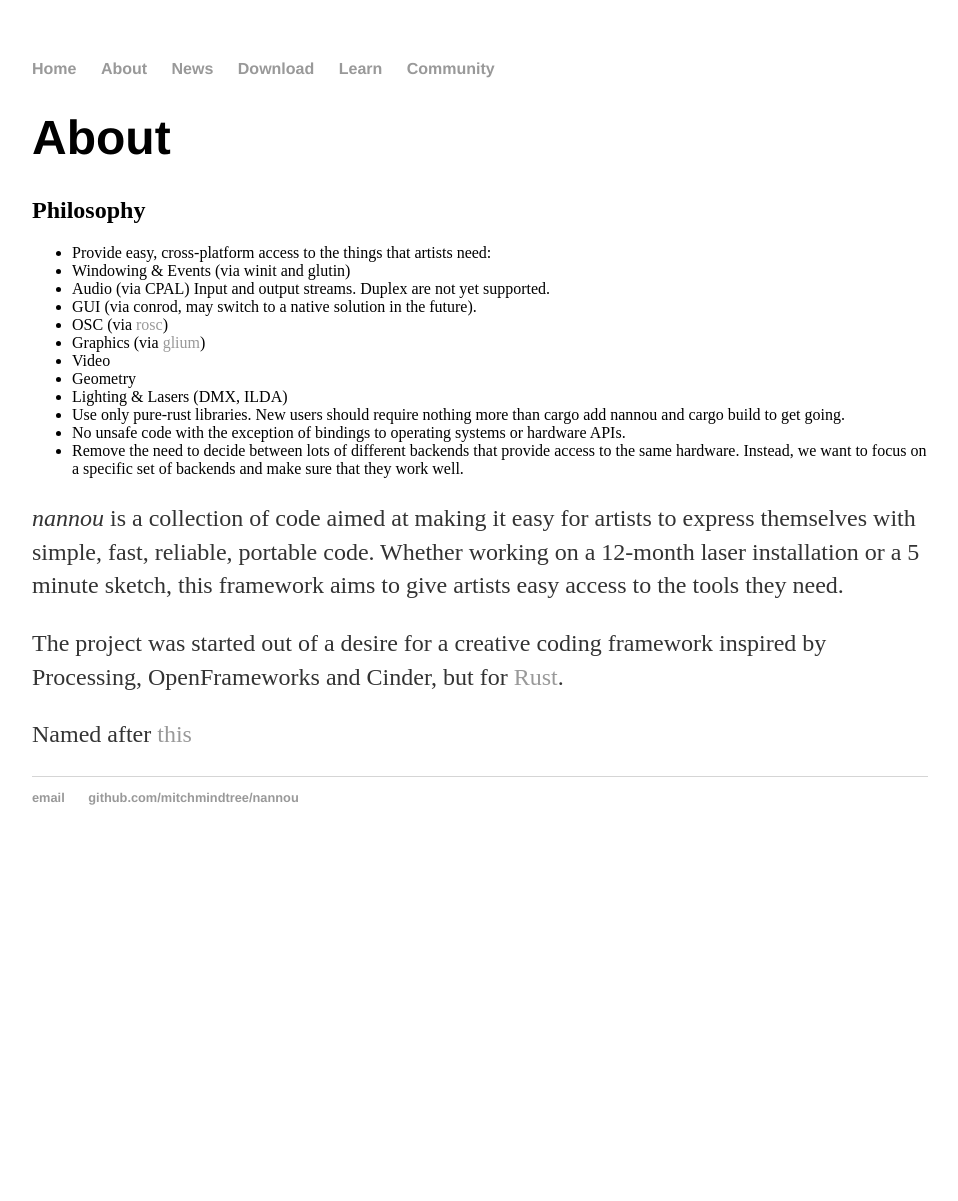
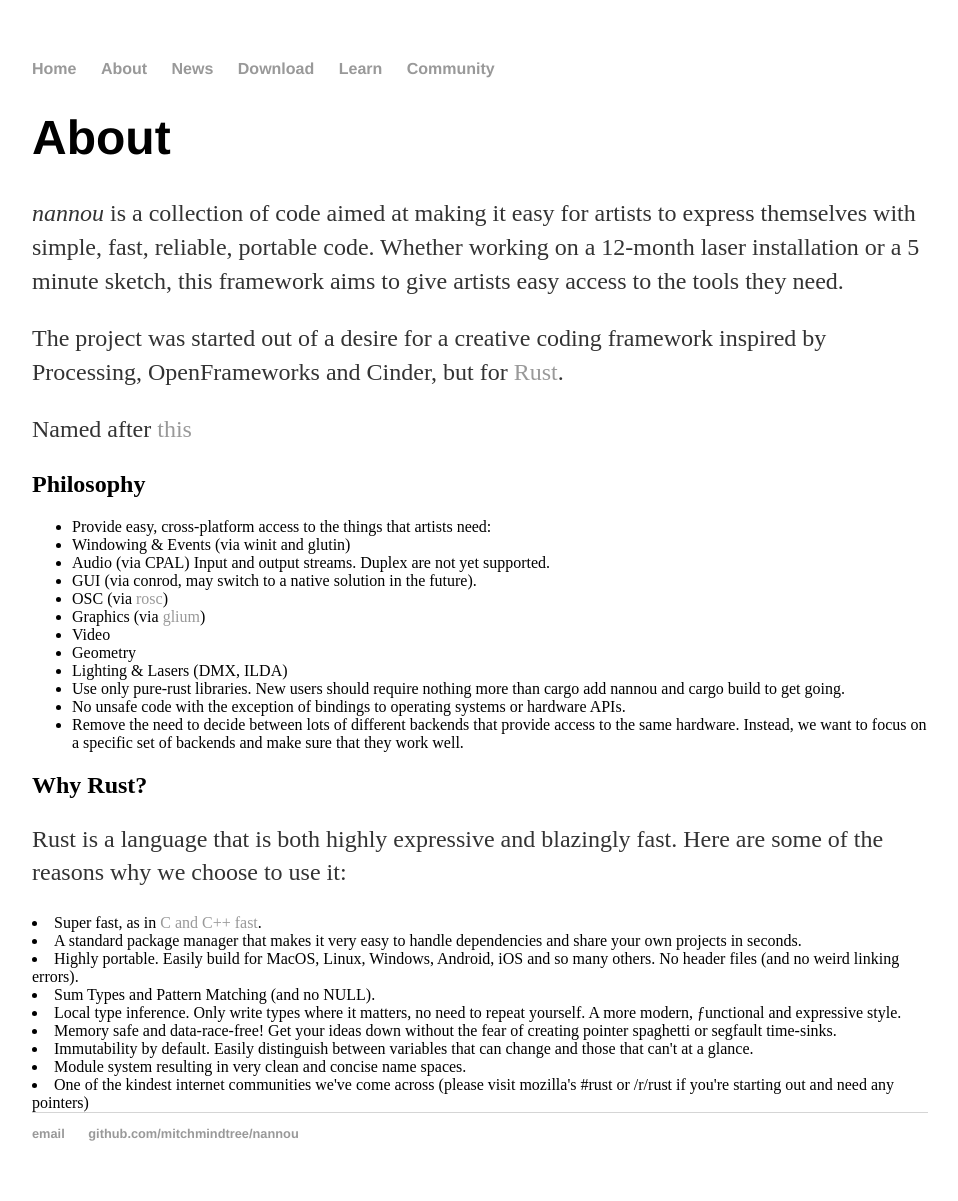
Before and after one commit to mitchmindtree/nannou-org.github.io, a Jekyll site: the page built from about/index.html, in a window 1280 px wide. Shown: the whole page, without its empty margins (160-1118 px from the left). Built offline with Jekyll 4.4.1, drawn with Linux system fonts in a browser that asks for light colours; before the commit the page ends 900 px from its top, so only the background shows below that.

Commit message:
Updated content

```diff
--- a/about/index.html
+++ b/about/index.html
@@ -5,6 +5,11 @@
 
 <div class="about">
 <h1>About</h1>
+
+  <p><em>nannou</em> is a collection of code aimed at making it easy for artists to express themselves with simple, fast, reliable, portable code. Whether working on a 12-month laser installation or a 5 minute sketch, this framework aims to give artists easy access to the tools they need.</p>
+  <p>The project was started out of a desire for a creative coding framework inspired by Processing, OpenFrameworks and Cinder, but for <a href="https://www.rust-lang.org/en-US/">Rust</a>.</p>
+  <p>Named after <a href="https://www.youtube.com/watch?v=A-Pkx37kYf4">this</a></p>
+
 <h2>Philosophy</h2>
 	<ul>
 		<li>Provide easy, cross-platform access to the things that artists need:</li>
@@ -20,7 +25,21 @@
 		<li>No unsafe code with the exception of bindings to operating systems or hardware APIs.</li>
 		<li>Remove the need to decide between lots of different backends that provide access to the same hardware. Instead, we want to focus on a specific set of backends and make sure that they work well.</li>
 	</ul>
-  <p><em>nannou</em> is a collection of code aimed at making it easy for artists to express themselves with simple, fast, reliable, portable code. Whether working on a 12-month laser installation or a 5 minute sketch, this framework aims to give artists easy access to the tools they need.</p>
-  <p>The project was started out of a desire for a creative coding framework inspired by Processing, OpenFrameworks and Cinder, but for <a href="https://www.rust-lang.org/en-US/">Rust</a>.</p>
-  <p>Named after <a href="https://www.youtube.com/watch?v=A-Pkx37kYf4">this</a></p>
+
+<h2>Why Rust?</h2>
+	<p>Rust is a language that is both highly expressive and blazingly fast. Here are some of the reasons why we choose to use it:</p>
+
+	<li>Super fast, as in <a href="https://benchmarksgame.alioth.debian.org/u64q/compare.php?lang=rust&lang2=gpp">C and C++ fast</a>.</li>
+	<li>A standard package manager that makes it very easy to handle dependencies and share your own projects in seconds.</li>
+	<li>Highly portable. Easily build for MacOS, Linux, Windows, Android, iOS and so many others.
+	No header files (and no weird linking errors).</li>
+	<li>Sum Types and Pattern Matching (and no NULL).</li>
+	<li>Local type inference. Only write types where it matters, no need to repeat yourself.
+	A more modern, ƒunctional and expressive style.</li>
+	<li>Memory safe and data-race-free! Get your ideas down without the fear of creating pointer spaghetti or segfault time-sinks.</li>
+	<li>Immutability by default. Easily distinguish between variables that can change and those that can't at a glance.
+	</li>
+	<li>Module system resulting in very clean and concise name spaces.</li>
+	<li>One of the kindest internet communities we've come across (please visit mozilla's #rust or /r/rust if you're starting out and need any pointers)</li>
+
 </div>
```
